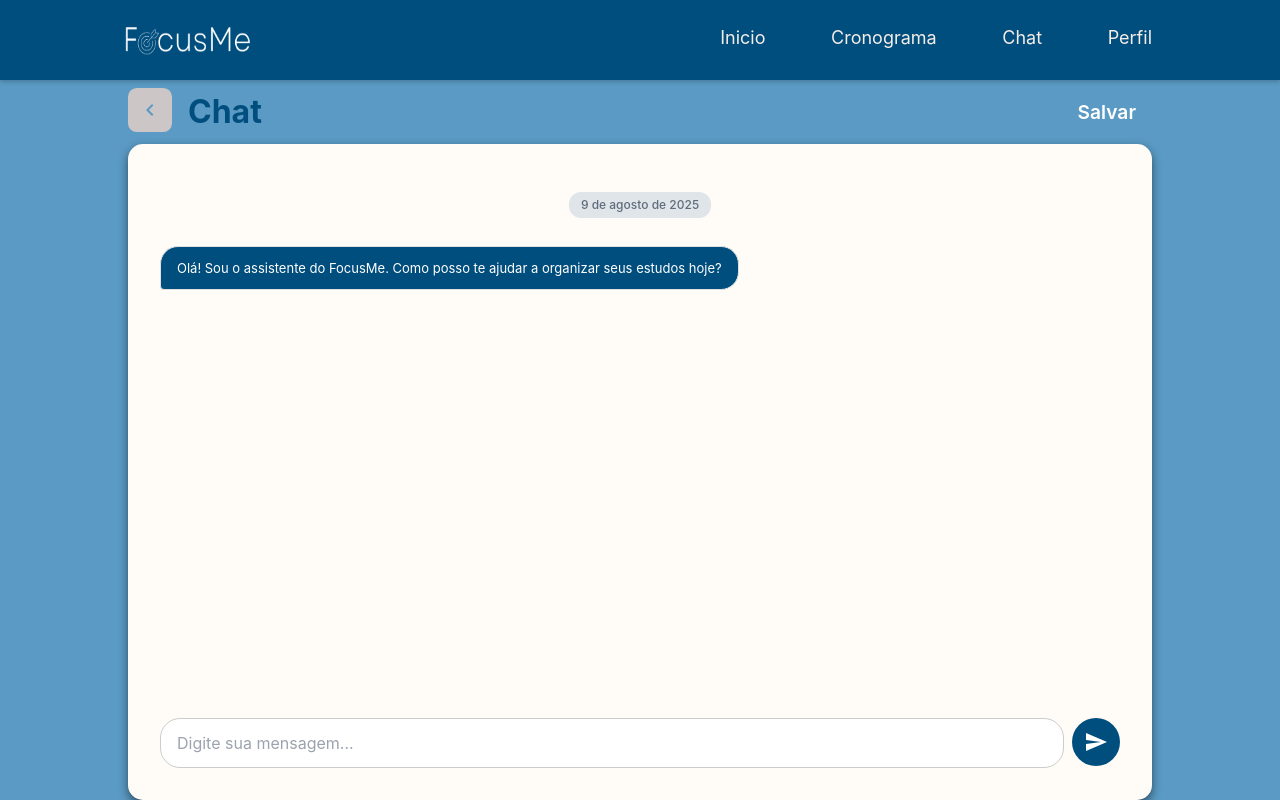
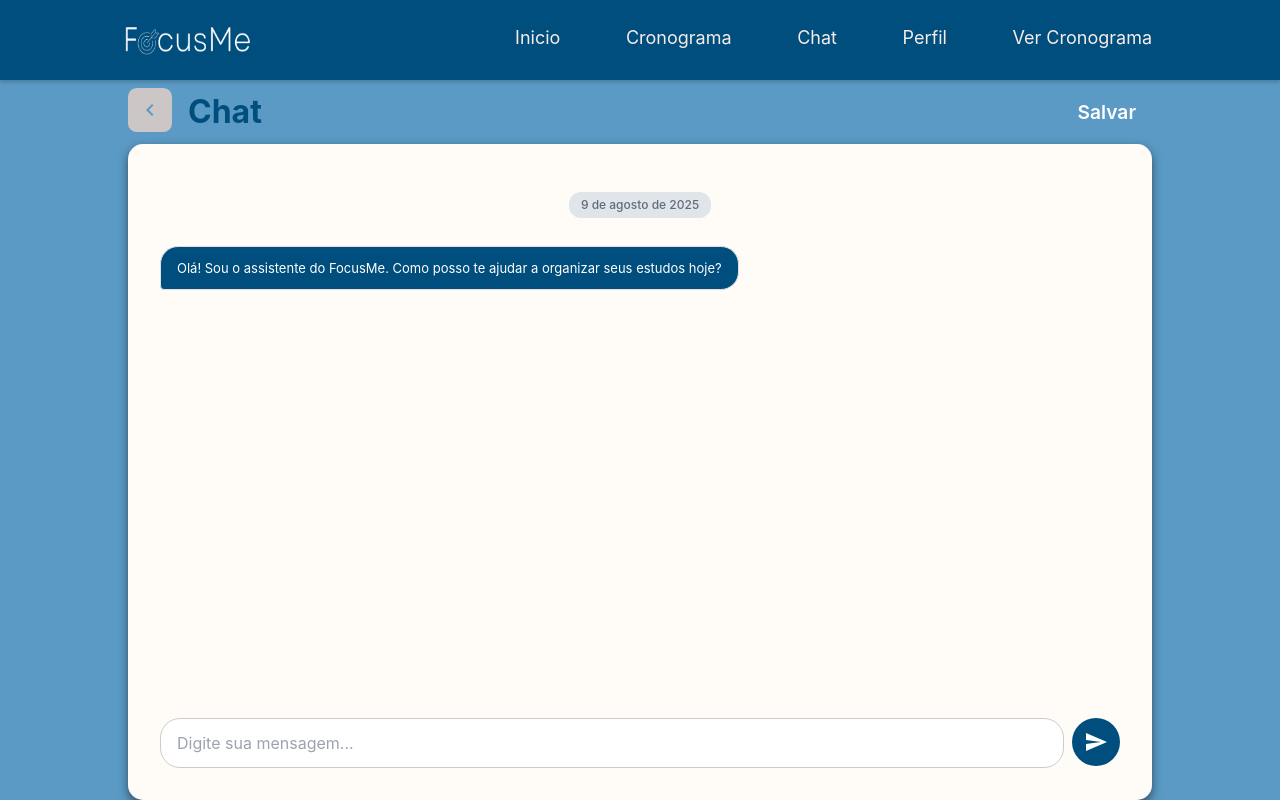
Before and after one commit to Equipe07-DS/FocusMe, a React (Create React App) app in the folder frontend/: page /chat in a window 1280 px wide. Built offline with nearby package versions, Linux system fonts and the light colour scheme.

Commit message:
Update Barra.js

```diff
--- a/frontend/src/componentes/Barra/Barra.js
+++ b/frontend/src/componentes/Barra/Barra.js
@@ -4,7 +4,7 @@ import styles from './Barra.module.css';
 const Barra = () => {
     const navigate = useNavigate();
     const handleLogo = () => {
-        navigate('/login');
+        navigate('/TelaLogin');
     };
 
     return (
@@ -19,7 +19,7 @@ const Barra = () => {
                     <Link to="/inicio" className={`${styles.texto_botoes}`}>Inicio</Link>
                 </li>
                 <li className={`${styles.caixa_botoes}`}>
-                    <Link to="/vercronograma" className={`${styles.texto_botoes}`}>Cronograma</Link>
+                    <Link to="/novocronograma" className={`${styles.texto_botoes}`}>Cronograma</Link>
                 </li>
                 <li className={`${styles.caixa_botoes}`}>
                     <Link to="/chat" className={`${styles.texto_botoes}`}>Chat</Link>
@@ -27,6 +27,9 @@ const Barra = () => {
                 <li className={`${styles.caixa_botoes}`}>
                     <Link to="/perfil" className={`${styles.texto_botoes}`}>Perfil</Link>
                 </li>
+                <li className={`${styles.caixa_botoes}`}>
+                    <Link to="/vercronograma" className={`${styles.texto_botoes}`}>Ver Cronograma</Link>
+                </li>
             </ul>
         </nav>
     )
```
